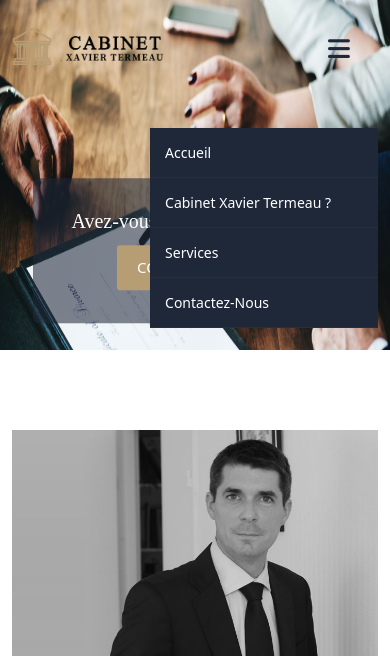
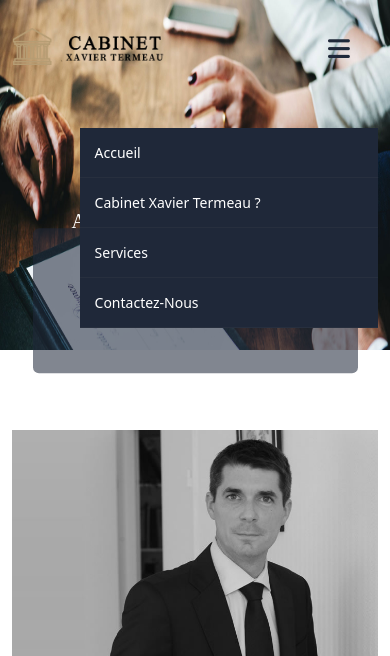
Before and after one commit to Abdoulrachard/justice-suite, a PHP site: page / in a window 390 px wide. Shown: the top 656 px of the page. Run offline with PHP 8.4, Linux system fonts and the light colour scheme; some libraries are stand-ins or nearby versions.

Commit message:
new style

```diff
--- a/assets/css/style.css
+++ b/assets/css/style.css
@@ -679,13 +679,13 @@ button{
     .rs-menu-close{
         top: 20px;
         transition: transform 0.5s ease-in-out;
-        margin: 0 -20%;
+        margin: 0 -50%;
         /* jai enlevr de -80% a -65% et en bas de 3% a 20px */
         margin-right: 0px;
     }
-    .rsmenu{
+    /* .rsmenu{
         display: none !important;
-    }
+    } */
     .rs-menu ul li {
         list-style: none;
         display: flex !important;
@@ -751,7 +751,7 @@ button{
     /* 00 */
     .content-part::before {
         height: 75%;
-        bottom: 60px;
+        bottom: 10px;
         right: 0px;
     }
     .preview::before , .preview::after{
```
